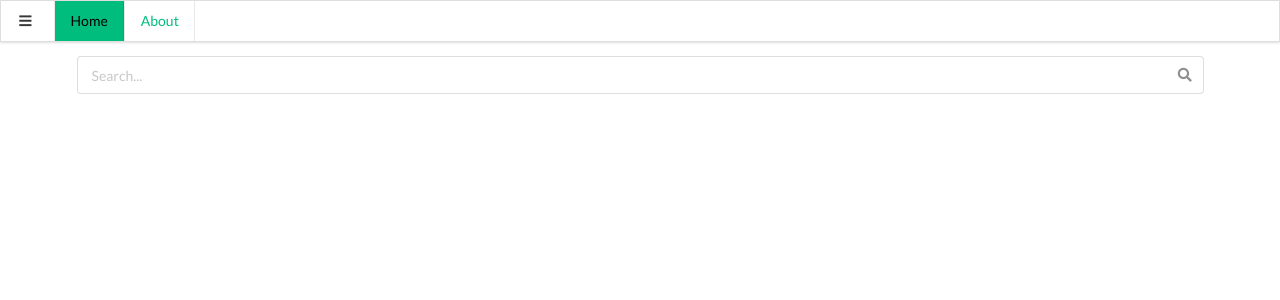
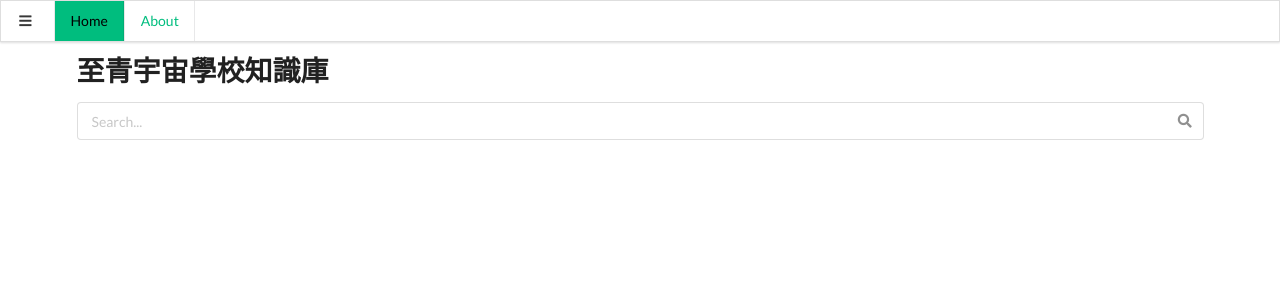
Before and after one commit to unischool/knowledge-base-frontend, a Vue app: page / in a window 1280 px wide. Shown: the top 300 px of the page. Built offline with nearby package versions, Linux system fonts and the light colour scheme; no server answers; what semantic-ui-vue would draw is missing.

Commit message:
add a title

```diff
--- a/index.html
+++ b/index.html
@@ -4,7 +4,7 @@
     <meta charset="UTF-8">
     <link rel="icon" href="/favicon.ico">
     <meta name="viewport" content="width=device-width, initial-scale=1.0">
-    <title>Vite App</title>
+    <title>至青宇宙學校知識庫</title>
   </head>
   <body>
     <div id="app"></div>
--- a/src/views/HomeView.vue
+++ b/src/views/HomeView.vue
@@ -1,6 +1,8 @@
 <template lang="pug">
   main
     //- <TheWelcome />
+
+    h1.ui.header 至青宇宙學校知識庫
 
     .ui.form.container
       .ui.field
```
